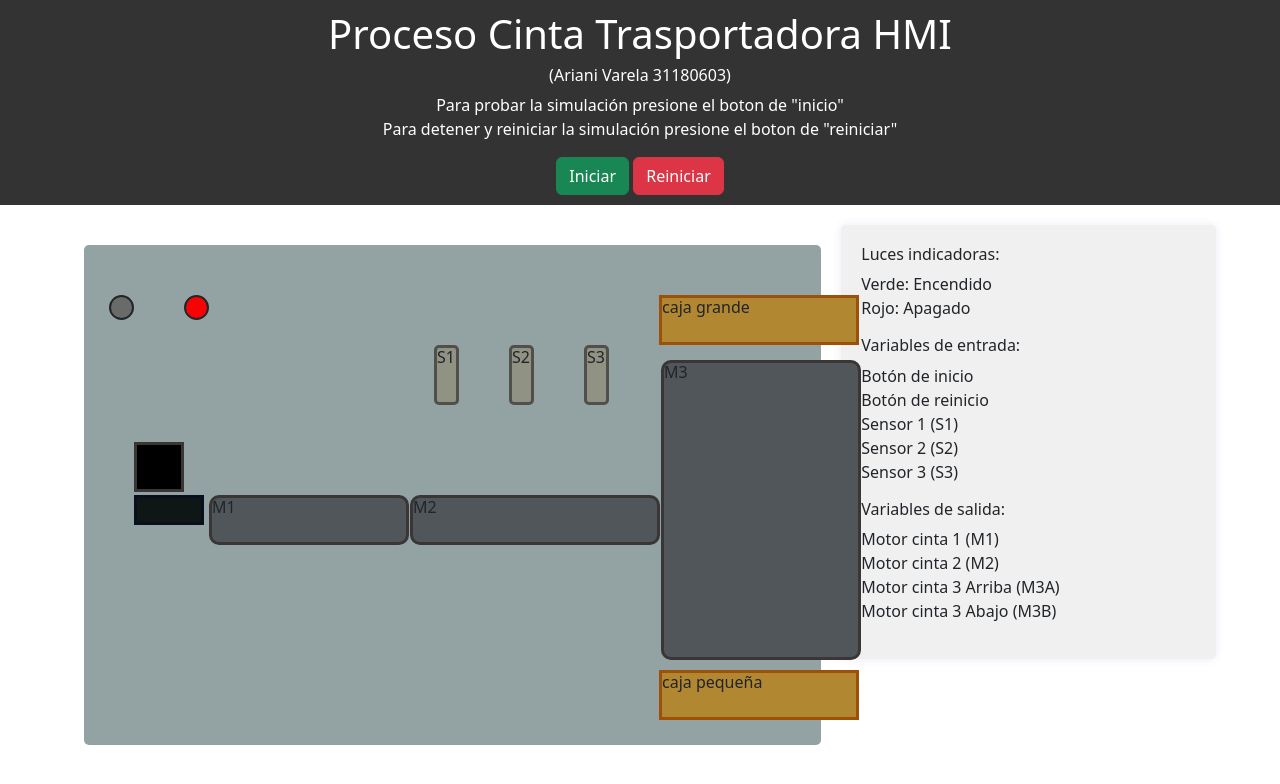
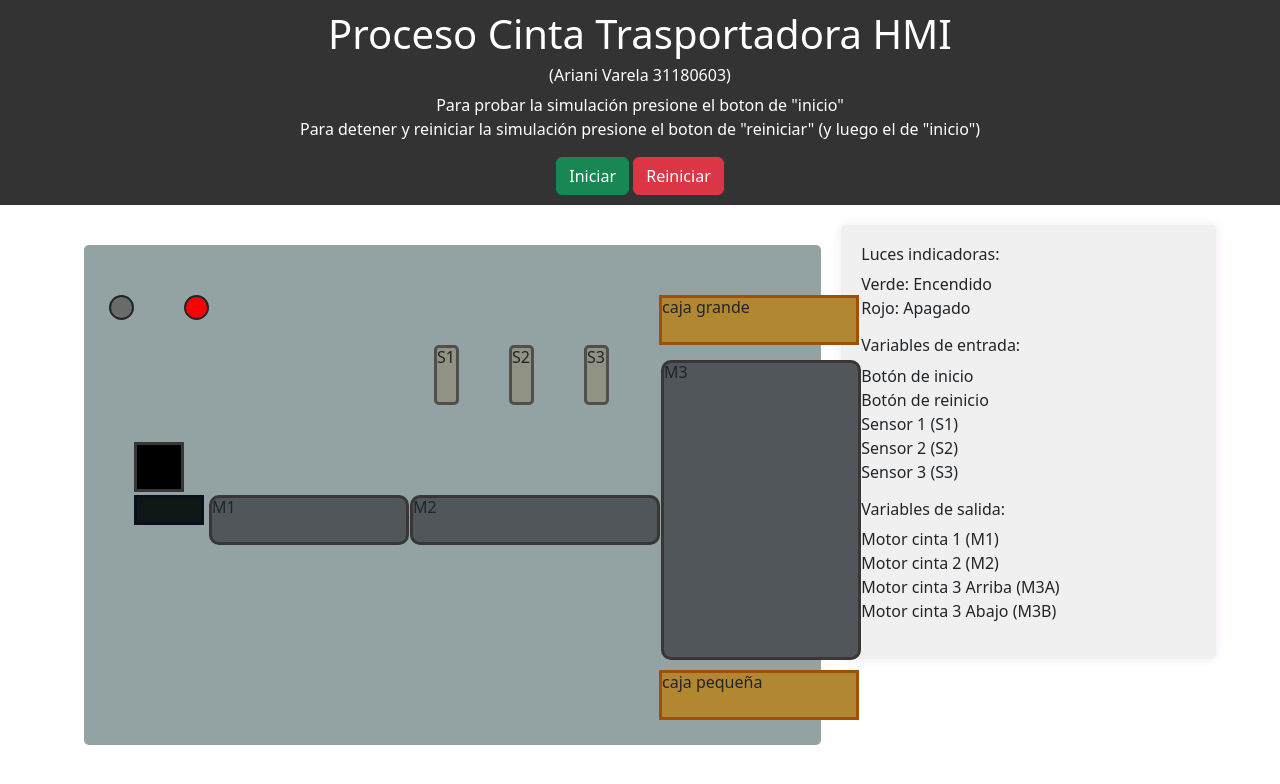
Before and after one commit to Aliendot/Proceso_Cintas_Trasportadoras, a plain HTML site: page index.html in a window 1280 px wide. Drawn offline with nearby package versions, Linux system fonts and the light colour scheme.

Commit message:
Update index.html
changed text line 16

```diff
--- a/index.html
+++ b/index.html
@@ -13,7 +13,7 @@
         <h1>Proceso Cinta Trasportadora HMI</h1>
         <h6>(Ariani Varela 31180603)</h6>
         <p>Para probar la simulación presione el boton de "inicio"<br>
-           Para detener y reiniciar la simulación presione el boton de "reiniciar"
+           Para detener y reiniciar la simulación presione el boton de "reiniciar" (y luego el de "inicio")
         </p>
 
         <div id="buttons" class="">
```
